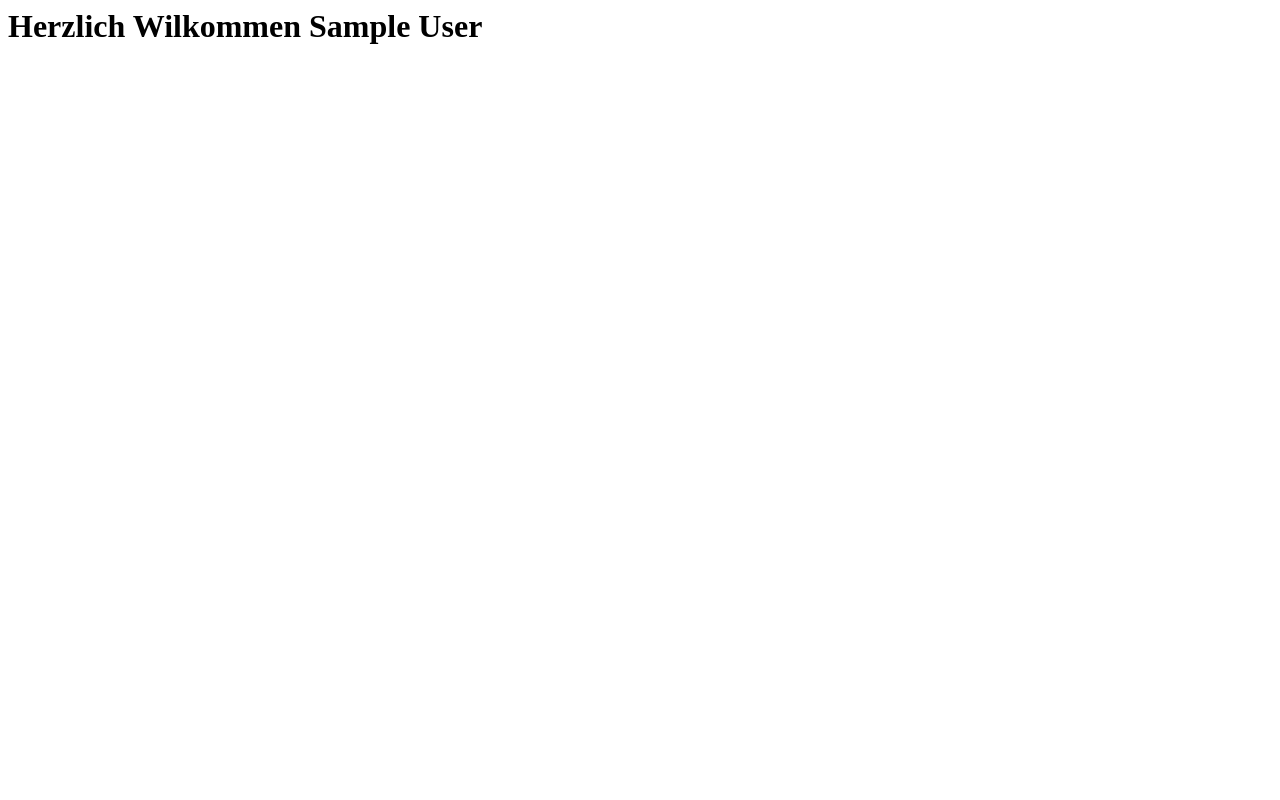
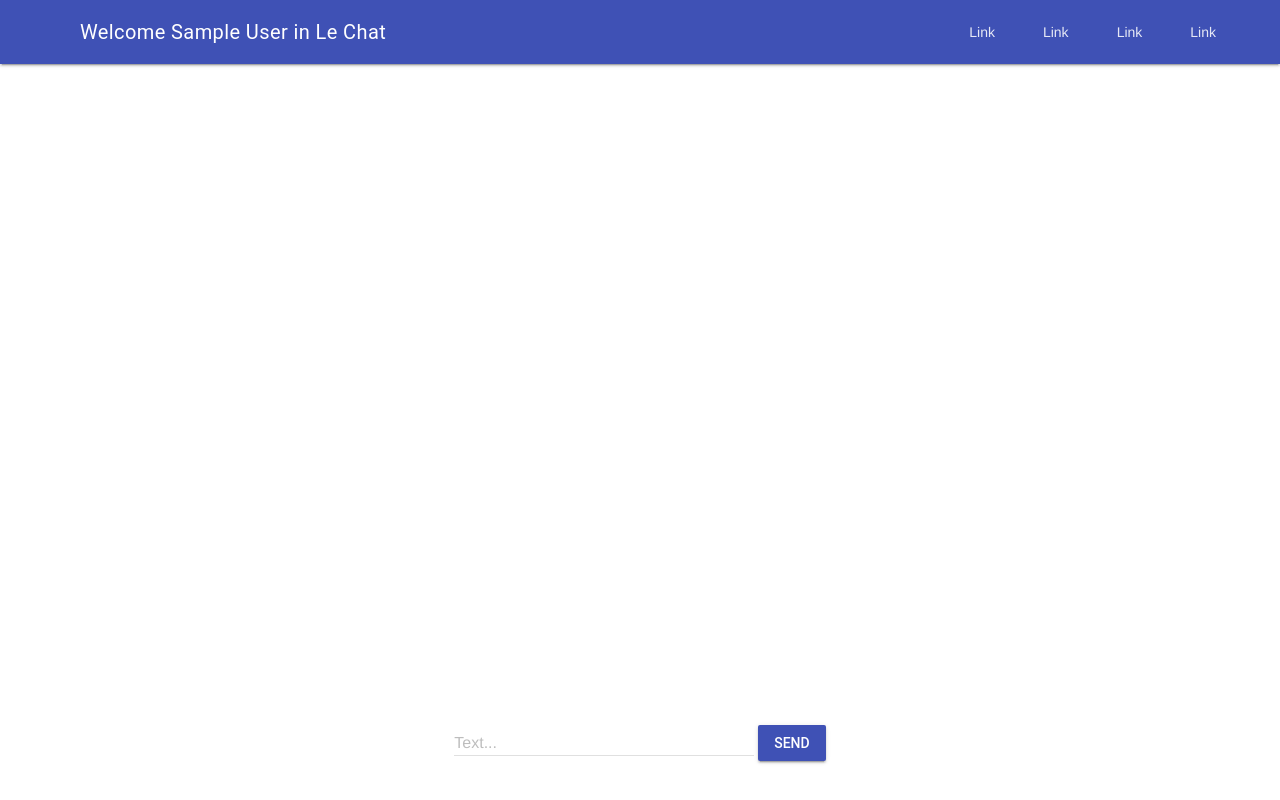
Before and after one commit to MarioWinter/django-chat-app, a Django app: page /chat/ in a window 1280 px wide. Run offline with Django 5.2, Linux system fonts and the light colour scheme; the visitor is signed in with stand-in values (Sample User, id 1).

Commit message:
feat(chat): enhance chat UI with Material Design layout and personalized user greeting

```diff
--- a/chat/templates/chat/index.html
+++ b/chat/templates/chat/index.html
@@ -1 +1,58 @@
-<h1>Herzlich Wilkommen {{ request.user.first_name}} {{ request.user.last_name}}</h1>
+<link rel="stylesheet" href="https://fonts.googleapis.com/icon?family=Material+Icons" />
+<link rel="stylesheet" href="https://code.getmdl.io/1.3.0/material.indigo-pink.min.css" />
+<script defer src="https://code.getmdl.io/1.3.0/material.min.js"></script>
+<style>
+	.chat-forms-container {
+		display: flex;
+		align-items: center;
+		justify-content: center;
+		position: absolute;
+		bottom: 0;
+		right: 0;
+		left: 0;
+		padding-bottom: 10px;
+	}
+</style>
+
+<!-- Always shows a header, even in smaller screens. -->
+<div class="mdl-layout mdl-js-layout mdl-layout--fixed-header">
+	<header class="mdl-layout__header">
+		<div class="mdl-layout__header-row">
+			<!-- Title -->
+			<span class="mdl-layout-title">Welcome {{request.user.first_name}} {{request.user.last_name}} in Le Chat</span>
+			<!-- Add spacer, to align navigation to the right -->
+			<div class="mdl-layout-spacer"></div>
+			<!-- Navigation. We hide it in small screens. -->
+			<nav class="mdl-navigation mdl-layout--large-screen-only">
+				<a class="mdl-navigation__link" href="">Link</a>
+				<a class="mdl-navigation__link" href="">Link</a>
+				<a class="mdl-navigation__link" href="">Link</a>
+				<a class="mdl-navigation__link" href="">Link</a>
+			</nav>
+		</div>
+	</header>
+	<div class="mdl-layout__drawer">
+		<span class="mdl-layout-title">Le Chats</span>
+		<nav class="mdl-navigation">
+			<a class="mdl-navigation__link" href="">Link</a>
+			<a class="mdl-navigation__link" href="">Link</a>
+			<a class="mdl-navigation__link" href="">Link</a>
+			<a class="mdl-navigation__link" href="">Link</a>
+		</nav>
+	</div>
+	<main class="mdl-layout__content">
+		<div class="page-content">
+			<!-- Simple Textfield -->
+			<div class="chat-forms-container">
+				<form action="#">
+					<div class="mdl-textfield mdl-js-textfield">
+						<input class="mdl-textfield__input" type="text" id="sample1" />
+						<label class="mdl-textfield__label" for="sample1">Text...</label>
+					</div>
+
+					<button class="mdl-button mdl-js-button mdl-button--raised mdl-js-ripple-effect mdl-button--colored">Send</button>
+				</form>
+			</div>
+		</div>
+	</main>
+</div>
```
